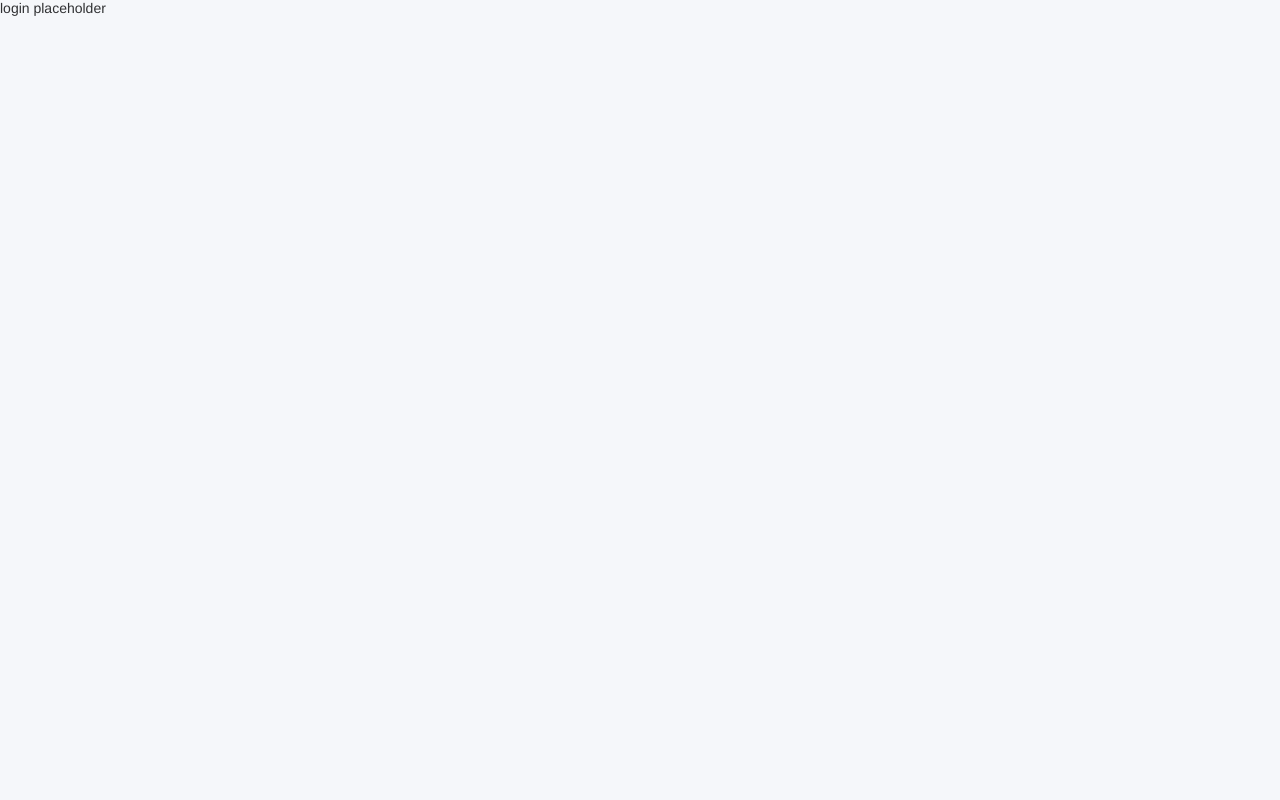
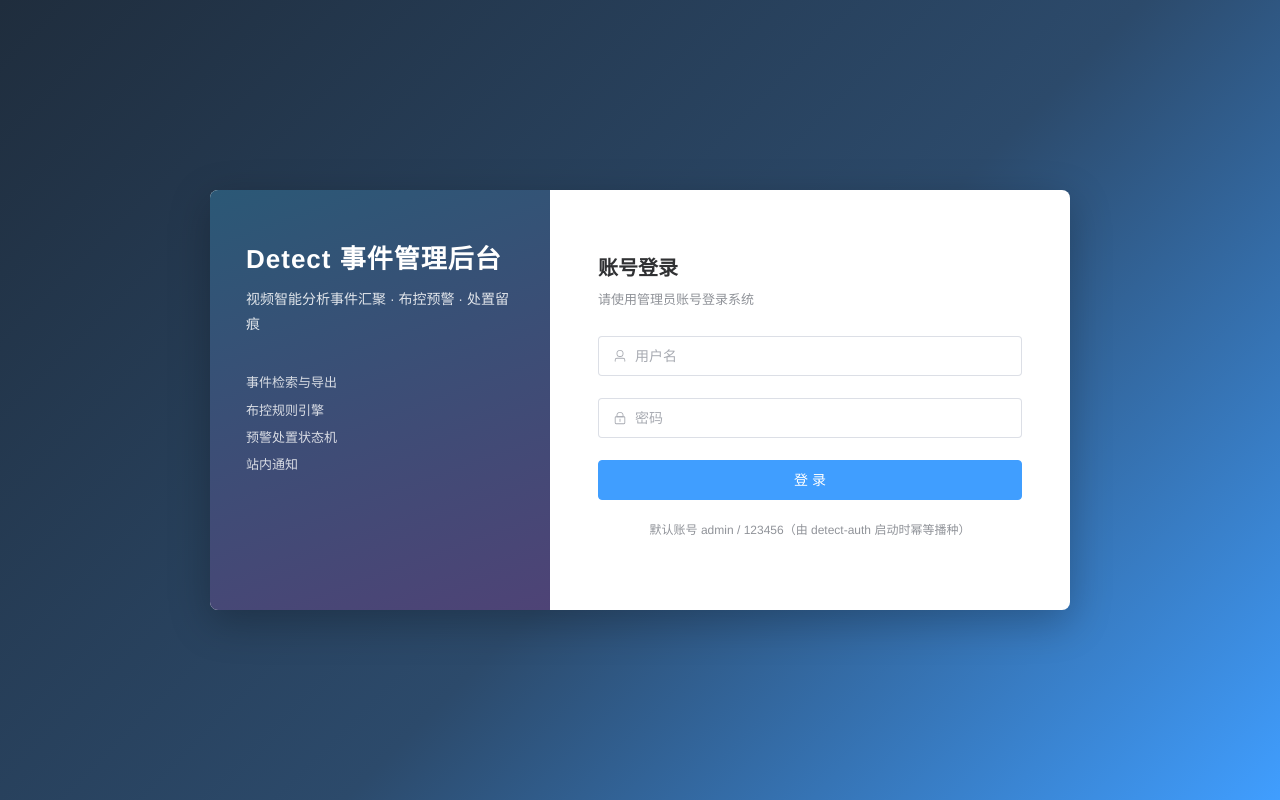
Before and after one commit to lxy45132/detect_front, a Vue app: page /login in a window 1280 px wide. Built offline with nearby package versions, Linux system fonts and the light colour scheme.

Commit message:
feat: 登录页（form 编码提交 + 开放重定向防护 + 同步提交闸防重复）

```diff
--- a/src/styles/login.css
+++ b/src/styles/login.css
@@ -1 +1,92 @@
-/* 登录页专属样式：Task 7 填充 */
+/* 登录页专属：居中卡片 + 左品牌区（渐变）右表单；<768px 隐藏品牌区 */
+
+.login {
+  display: flex;
+  align-items: center;
+  justify-content: center;
+  height: 100%;
+  padding: 16px;
+  background: linear-gradient(135deg, #1f2d3d 0%, #2c4a6b 55%, #409eff 100%);
+}
+
+.login__card {
+  display: flex;
+  width: 860px;
+  max-width: 100%;
+  min-height: 420px;
+  background: #fff;
+  border-radius: 8px;
+  box-shadow: 0 12px 40px rgba(0, 0, 0, 0.25);
+  overflow: hidden;
+}
+
+.login__brand {
+  flex: 0 0 340px;
+  padding: 48px 36px;
+  color: #fff;
+  background: linear-gradient(160deg, #2b5876 0%, #4e4376 100%);
+}
+
+.login__brand-title {
+  margin: 0 0 12px;
+  font-size: 26px;
+  font-weight: 600;
+  letter-spacing: 1px;
+}
+
+.login__brand-sub {
+  margin: 0 0 32px;
+  font-size: 14px;
+  line-height: 1.8;
+  opacity: 0.85;
+}
+
+.login__brand-list {
+  margin: 0;
+  padding: 0;
+  list-style: none;
+  font-size: 13px;
+  line-height: 2.1;
+  opacity: 0.8;
+}
+
+.login__form-wrap {
+  flex: 1 1 auto;
+  padding: 56px 48px;
+  display: flex;
+  flex-direction: column;
+  justify-content: center;
+}
+
+.login__form-title {
+  margin: 0 0 8px;
+  font-size: 20px;
+  font-weight: 600;
+}
+
+.login__form-tip {
+  margin: 0 0 28px;
+  font-size: 13px;
+  color: var(--dp-text-muted);
+}
+
+.login__submit {
+  width: 100%;
+}
+
+.login__hint {
+  margin-top: 20px;
+  font-size: 12px;
+  color: var(--dp-text-muted);
+  text-align: center;
+}
+
+@media (max-width: 768px) {
+  .login__brand {
+    display: none;
+  }
+
+  .login__form-wrap {
+    padding: 40px 28px;
+  }
+}
--- a/src/views/login/index.vue
+++ b/src/views/login/index.vue
@@ -1,4 +1,145 @@
+<script setup lang="ts">
+import { computed, reactive, ref } from 'vue'
+import { useRoute, useRouter } from 'vue-router'
+import { ElMessage, type FormInstance, type FormRules, type InputInstance } from 'element-plus'
+import { useAuthStore } from '@/stores/auth'
+
+interface LoginForm {
+  username: string
+  password: string
+}
+
+const route = useRoute()
+const router = useRouter()
+const auth = useAuthStore()
+
+const formRef = ref<FormInstance>()
+const passwordRef = ref<InputInstance>()
+const form = reactive<LoginForm>({ username: '', password: '' })
+
+/**
+ * 本地提交闸。**必须**存在：`auth.loading` 只在 `auth.login()` 内置真，而那发生在
+ * `await formRef.validate()` 之后 —— 同一 tick 内连点按钮时，每次点击看到的 `auth.loading`
+ * 都还是 false，守卫全部放行（实测：连点 4 次发出 4 条 /oauth/token 请求）。
+ * 这个 ref 在任何 await 之前同步置真，才能真正挡住重复提交。
+ */
+const submitting = ref(false)
+
+/** 按钮的忙碌态：校验中与请求中都算，避免校验阶段按钮看着可点 */
+const busy = computed(() => submitting.value || auth.loading)
+
+const rules: FormRules<LoginForm> = {
+  username: [{ required: true, message: '请输入用户名', trigger: 'blur' }],
+  password: [
+    { required: true, message: '请输入密码', trigger: 'blur' },
+    { min: 6, message: '密码至少 6 位', trigger: 'blur' }
+  ]
+}
+
+/**
+ * 登录成功后的回跳目标，**必须防开放重定向**：
+ * 只接受以单个 `/` 开头的站内路径，否则回落 `/event/list`。
+ * 不校验的话 `?redirect=https://evil.com` 或 `?redirect=//evil.com` 会变成钓鱼跳板。
+ * 指向 `/login` 的也归为首页，否则登录成功后又跳回登录页。
+ */
+function resolveRedirect(raw: unknown): string {
+  const target = Array.isArray(raw) ? raw[0] : raw
+  if (typeof target !== 'string' || target === '') return '/event/list'
+  if (!target.startsWith('/') || target.startsWith('//')) return '/event/list'
+  if (target.startsWith('/login')) return '/event/list'
+  return target
+}
+
+async function handleSubmit(): Promise<void> {
+  if (!formRef.value || busy.value) return
+  // 同步置闸，早于第一个 await
+  submitting.value = true
+  try {
+    const valid = await formRef.value.validate().catch(() => false)
+    if (!valid) return
+
+    await auth.login(form.username.trim(), form.password)
+    ElMessage.success('登录成功')
+    // 用 replace 而非 push：不留历史记录，避免后退回到登录页
+    await router.replace(resolveRedirect(route.query.redirect))
+  } catch (error) {
+    // 登录走裸 axios（不经业务拦截器），错误提示必须在这里弹，否则用户看不到任何反馈。
+    // 文案已由 api/auth.ts 从后端 error_description 提取。
+    ElMessage.error((error as Error).message || '登录失败')
+    passwordRef.value?.focus()
+  } finally {
+    submitting.value = false
+  }
+}
+</script>
+
 <template>
-  <!-- 占位：Task 7 替换为真实登录页 -->
-  <div>login placeholder</div>
+  <div class="login">
+    <div class="login__card">
+      <div class="login__brand">
+        <h1 class="login__brand-title">Detect 事件管理后台</h1>
+        <p class="login__brand-sub">视频智能分析事件汇聚 · 布控预警 · 处置留痕</p>
+        <ul class="login__brand-list">
+          <li>事件检索与导出</li>
+          <li>布控规则引擎</li>
+          <li>预警处置状态机</li>
+          <li>站内通知</li>
+        </ul>
+      </div>
+
+      <div class="login__form-wrap">
+        <h2 class="login__form-title">账号登录</h2>
+        <p class="login__form-tip">请使用管理员账号登录系统</p>
+
+        <el-form
+          ref="formRef"
+          :model="form"
+          :rules="rules"
+          size="large"
+          @keyup.enter="handleSubmit"
+        >
+          <el-form-item prop="username">
+            <el-input
+              v-model="form.username"
+              placeholder="用户名"
+              clearable
+              :maxlength="64"
+            >
+              <template #prefix>
+                <el-icon><User /></el-icon>
+              </template>
+            </el-input>
+          </el-form-item>
+
+          <el-form-item prop="password">
+            <el-input
+              ref="passwordRef"
+              v-model="form.password"
+              type="password"
+              placeholder="密码"
+              show-password
+              :maxlength="64"
+            >
+              <template #prefix>
+                <el-icon><Lock /></el-icon>
+              </template>
+            </el-input>
+          </el-form-item>
+        </el-form>
+
+        <el-button
+          class="login__submit"
+          type="primary"
+          size="large"
+          :loading="busy"
+          :disabled="busy"
+          @click="handleSubmit"
+        >
+          {{ busy ? '登录中…' : '登 录' }}
+        </el-button>
+
+        <p class="login__hint">默认账号 admin / 123456（由 detect-auth 启动时幂等播种）</p>
+      </div>
+    </div>
+  </div>
 </template>
```
